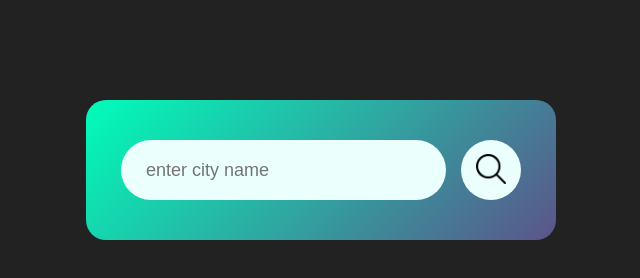
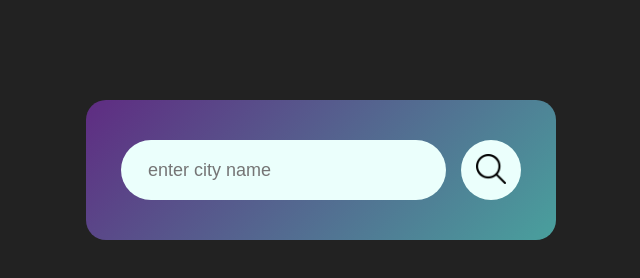
Before and after one commit to saurabh-xd/Weather-app, a plain HTML site: page index.html in a window 1280 px wide. Shown: the whole page, without its empty margins (319-959 px from the left). Drawn offline with Linux system fonts and the light colour scheme.

Commit message:
input field and search button

```diff
--- a/style.css
+++ b/style.css
@@ -11,7 +11,7 @@ body{
 .card{
   width: 90%;
   max-width: 470px;
-  background: linear-gradient(135deg,#00feba,#5b548a);
+  background: linear-gradient(135deg, #5f2c82, #49a09d);
   color: #fff;
   margin: 100px auto 0;
   border-radius: 20px;
@@ -97,3 +97,23 @@ body{
   margin-top: 10px;
   display: none;
 }
+
+.search button {
+  transition: background 0.3s ease;
+}
+.search button:hover {
+  background: #5b548a;
+}
+.search button:hover img {
+  filter: brightness(0) invert(1); /* Makes the icon white */
+}
+
+.search input {
+  border: 2px solid transparent;
+  transition: border-color 0.3s ease;
+}
+
+.search input:focus {
+  border: 2px solid #032596;
+  box-shadow: 0 0 8px rgba(91, 84, 138, 0.5);
+}
```
